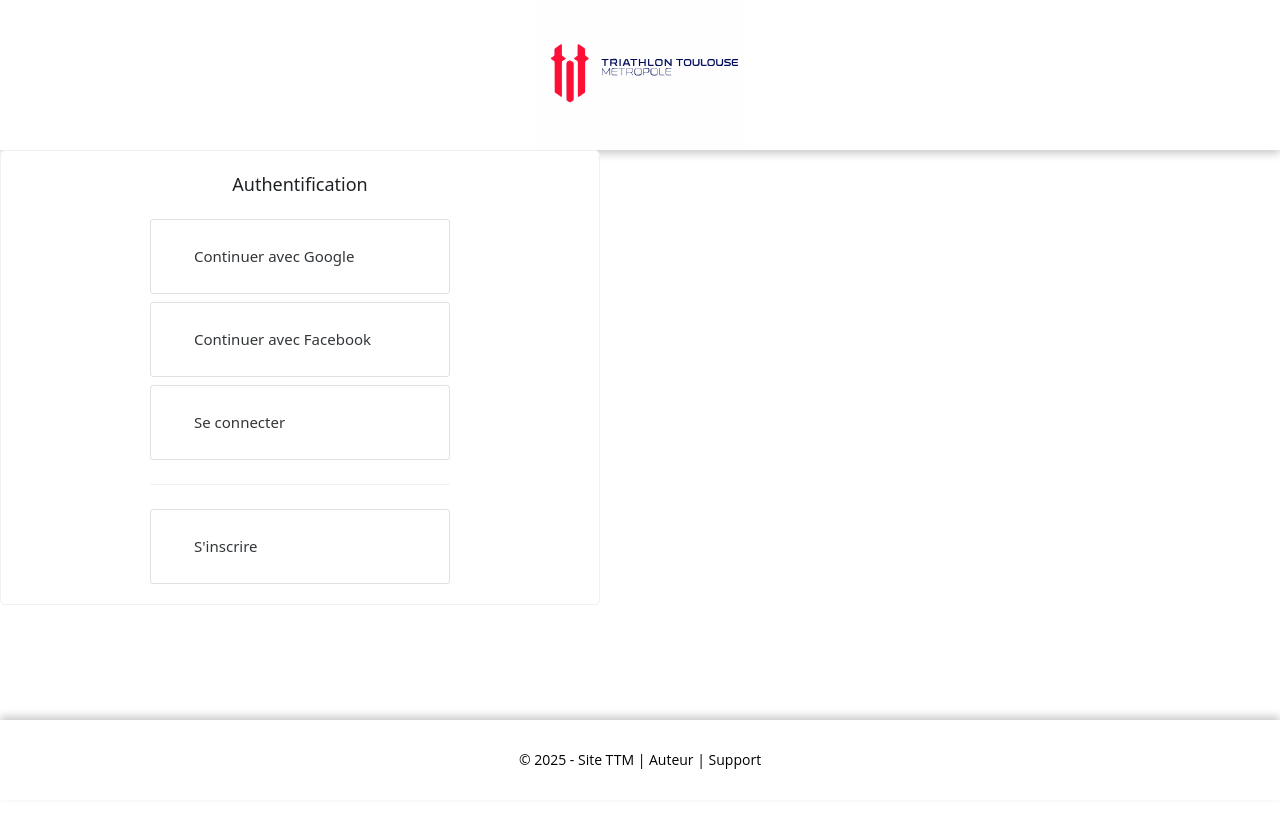
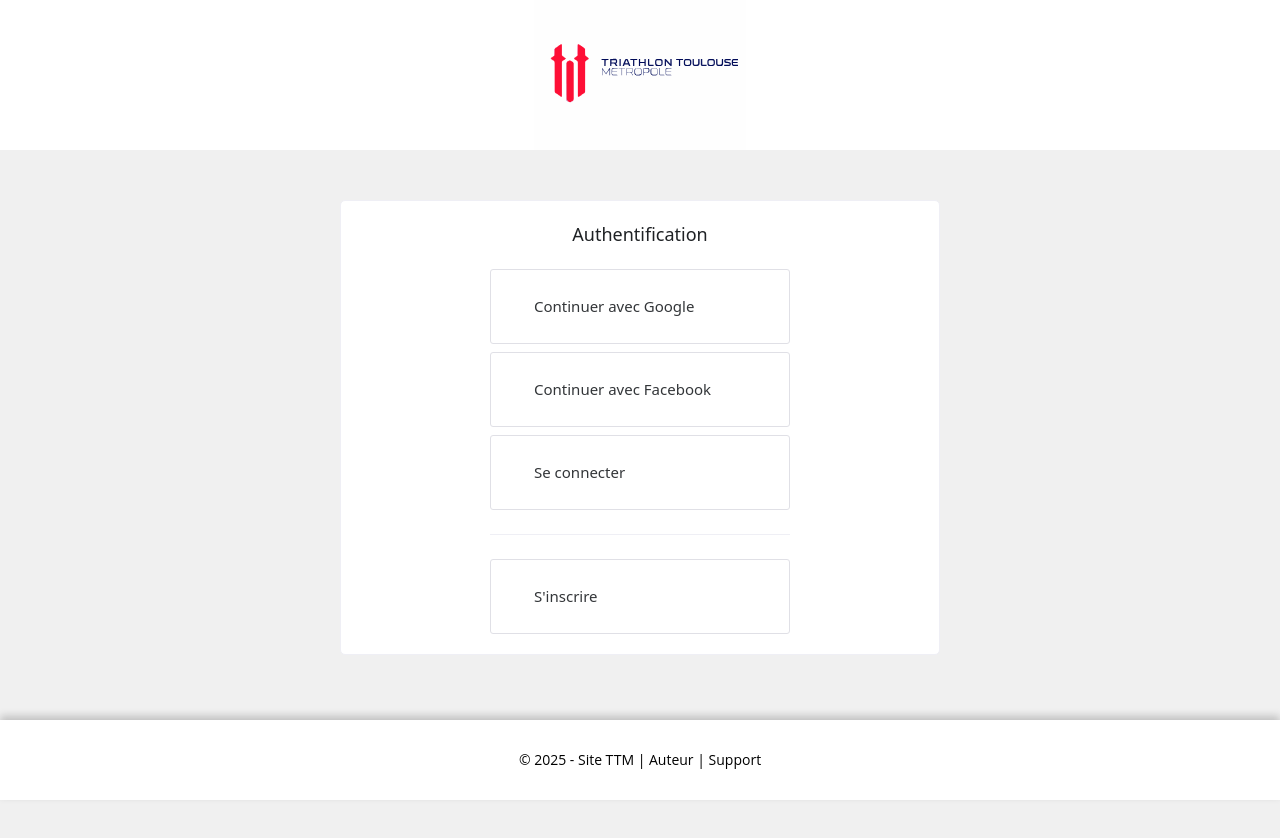
Before and after one commit to Team-TTM/frontend, a Vue app: page /accueil-auth in a window 1280 px wide. Shown: the top 838 px of the page. Before the commit the page ends 800 px from the top, so only its background shows below. Built offline with nearby package versions, Linux system fonts and the light colour scheme; some icons are missing.

Commit message:
fix : page auth

```diff
--- a/src/pages/AuthentificationPage.vue
+++ b/src/pages/AuthentificationPage.vue
@@ -1,5 +1,6 @@
 <template>
-  <div class="container-connexion">
+
+    <div id="authentification-container">
     <n-card id="card" title="Authentification">
       <n-space vertical>
         <n-button :theme-overrides="{
@@ -83,6 +84,16 @@ const signUp = async () => {
 
 <style scoped>
 
+#authentification-container {
+    width: 100%;
+    height: 100%;
+    padding: 50px;
+    background: #F0F0F0;
+    display: flex;
+    flex-direction: column;
+    align-items: center;
+
+}
 
 #card {
   background: #ffffff;
```
